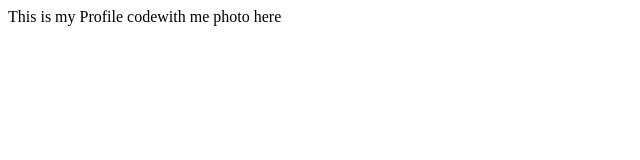
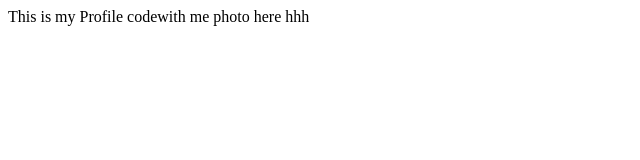
Before and after one commit to Mohitraj72/learning_git, a plain HTML site: page profile.html in a window 1280 px wide. Shown: the full height of the page, 0-640 px from the left. Drawn offline with Linux system fonts and the light colour scheme.

Commit message:
'update'

```diff
--- a/profile.html
+++ b/profile.html
@@ -6,6 +6,6 @@
     <title>Document</title>
 </head>
 <body>
-    This is my Profile codewith me photo here
+    This is my Profile codewith me photo here hhh
 </body>
 </html>
```
